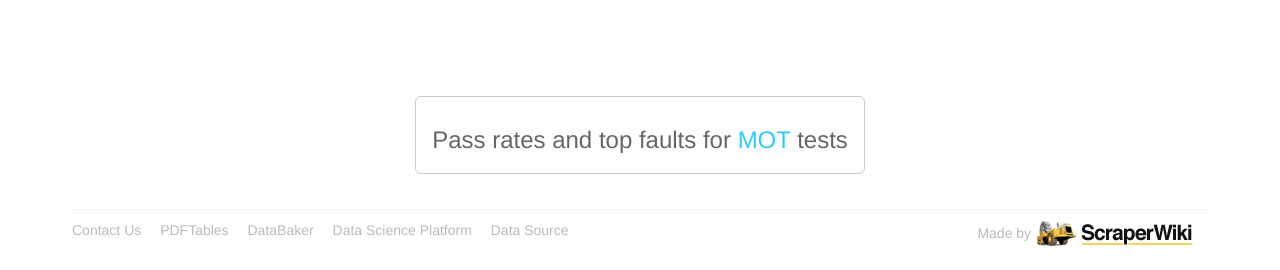
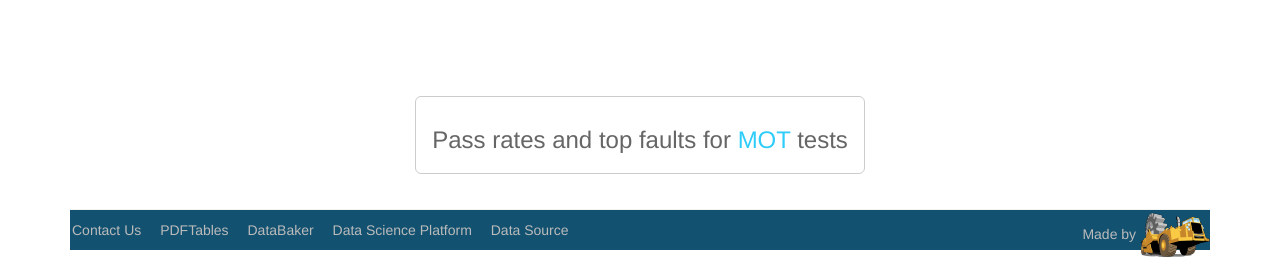
Before and after one commit to scraperwiki/MOT-app, a Flask app: page / in a window 1280 px wide. Shown: the part 615-885 px from the top of the page. Before the commit the page ends 861 px from the top, so only its background shows below. Run offline with Flask 2, Linux system fonts and the light colour scheme; parts of the project's set-up code (start-up, migrations or seed data) failed here and were passed over; some libraries are stand-ins or nearby versions.

Commit message:
Change footer to dark blue, add favicon and remove ref to non-existing file

```diff
--- a/app/static/custom.css
+++ b/app/static/custom.css
@@ -242,8 +242,10 @@ img.resize1{
   margin: 0 auto;
   border-top: 1px solid #f3f3f3;
   padding-top: 10px;
+  padding-bottom: 10px;
   padding-left: 2px;
   padding-right: 0px;
+  background-color: #125170;
 }
 
 #footer li {
@@ -291,7 +293,7 @@ img.resize1{
 #header .container {
   margin-top: 0;
   position: relative;
-  background: transparent url(/images/header-highlight.png) 0 0 no-repeat;
+  /*background: transparent url(/images/header-highlight.png) 0 0 no-repeat;*/
 }
 
 .container {
@@ -317,7 +319,13 @@ img.resize1{
 
 /* Overriding .container img 15% width; if that's not needed, should remove it. */
 #made-by img {
-  width: 160px;
+  height: 70px !important;
+  width: 70px;
+}
+
+#made-by {
+   position: static;
+   margin-top: -50px;
 }
 
 @media (max-width: 767px) {
--- a/app/templates/base.html
+++ b/app/templates/base.html
@@ -48,8 +48,8 @@
             <li><a href="https://scraperwiki.com/products/databaker">DataBaker</a></li>
             <li><a id="footer-pricing" href="https://scraperwiki.com/products/data-science-platform">Data Science Platform</a></li>
             <li><a href="http://data.gov.uk/dataset/anonymised_mot_test/">Data Source</a></li>
-            <li id="made-by"><a href="https://scraperwiki.com/about/">Made by</a> <a href="https://scraperwiki.com/about/"><img src="{{ url_for('static', filename='footer-logo.png') }}" alt="ScraperWiki"></a></li>
           </ul>
+          <div id="made-by"><a href="https://scraperwiki.com/about/">Made by</a> <a href="https://scraperwiki.com/about/"><img src="{{ url_for('static', filename='footer-logo.png') }}" alt="ScraperWiki"></a></div>
       </div>
     </div>
 
```
Also changed, not shown: app/static/favicon.ico (added), app/static/footer-logo.png.
